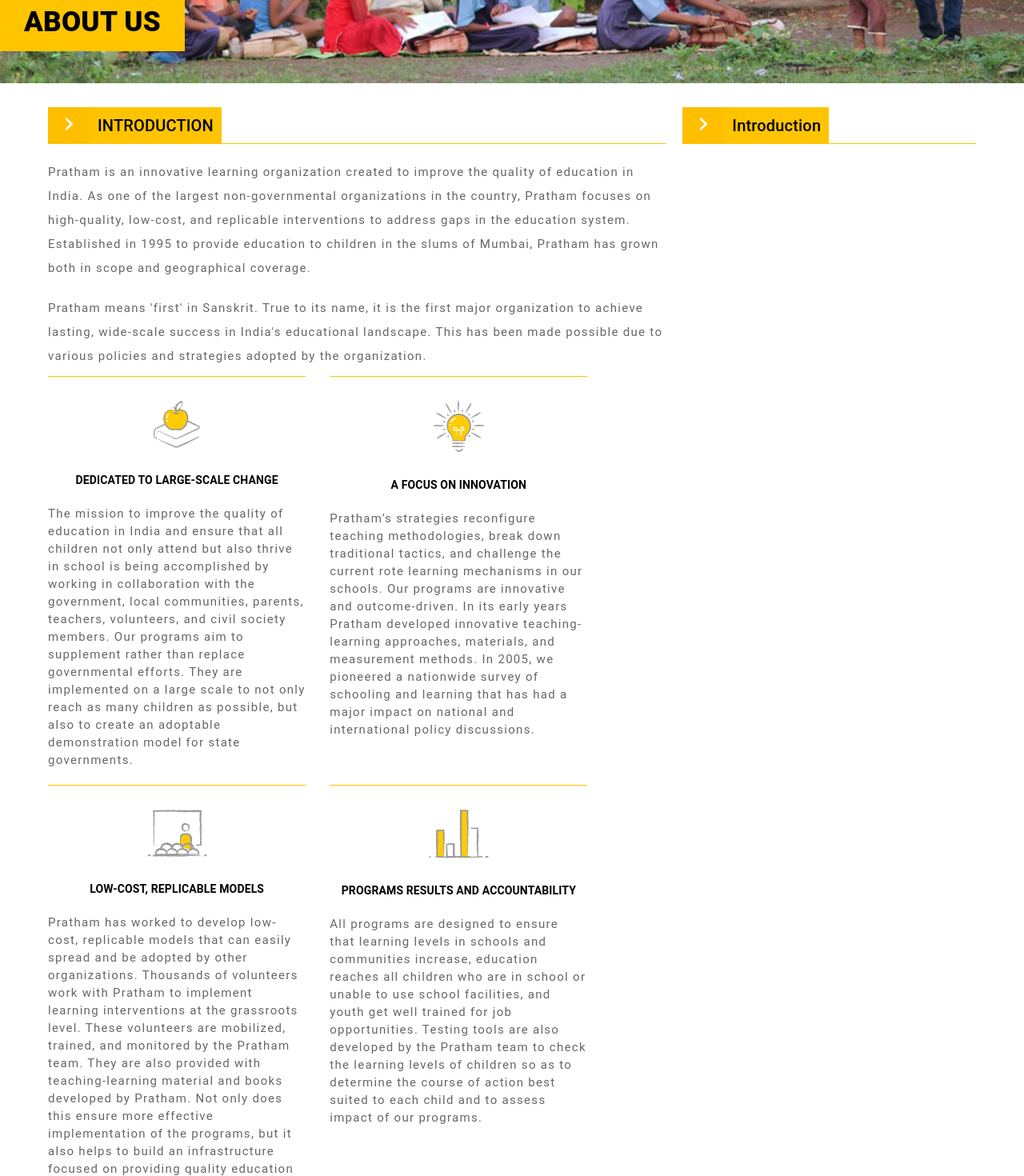
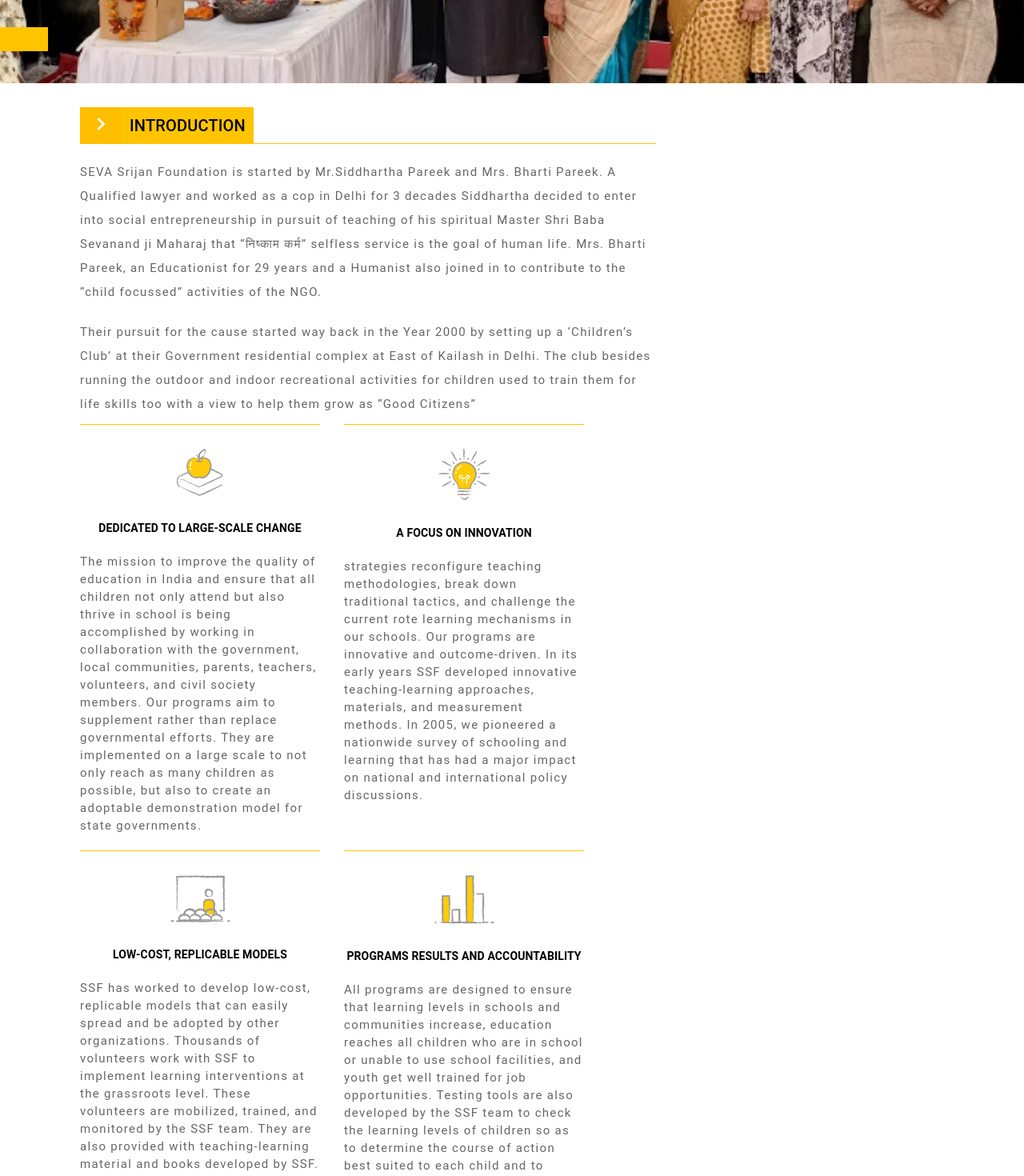
Before and after one commit to anil88prajapati/ngo, a React (Create React App) app: page /about in a window 1280 px wide. Shown: the part 460-1930 px from the top of the page at 80% size. Built offline with nearby package versions, Linux system fonts and the light colour scheme.

Commit message:
change
change

```diff
--- a/src/pages/client/About/AboutsUs.js
+++ b/src/pages/client/About/AboutsUs.js
@@ -1,5 +1,5 @@
 import { Button, Grid, Typography } from '@mui/material'
-import aboutusbg from '../../../assets/About-Us.jpg'
+import aboutusbg from '../../../assets/aboutUs.jpg'
 import Header from '../../../components/Header'
 import Footer from '../../../global/Footer'
 import HeadingGlobal from '../../../global/HeadingGlobal'
@@ -13,21 +13,22 @@
 import donateicon from '../../../assets/donate-icon.png'
 import workwithus from '../../../assets/work-with-usicon.png'
 import getInvolved from '../../../assets/get-involvedicon.png'
+import {ABOUT_US_CONTENT, ABOUT_US_CONTENT1} from '../../../constant'
 
 const AboutsUs = () => {
     return (
         <>
             <Header pageState="ABOUT US" />
-            <PageBanner bannerPic={aboutusbg} text='ABOUT US' />
-            <Grid container sx={{ mt: "30px", p: '0px 60px' }}>
+            <PageBanner bannerPic={aboutusbg} />
+            <Grid container sx={{ mt: "30px", p: '0px 100px' }}>
                 <Grid item lg={8}>
                     <Grid item >
                         <HeadingGlobal title="INTRODUCTION" />
                         <Typography sx={{ opacity: 0.6, mt: '20px', mb: '10px', letterSpacing: '1.3px', lineHeight: '30px', fontSize: '15px' }}>
-                            Pratham is an innovative learning organization created to improve the quality of education in India. As one of the largest non-governmental organizations in the country, Pratham focuses on high-quality, low-cost, and replicable interventions to address gaps in the education system. Established in 1995 to provide education to children in the slums of Mumbai, Pratham has grown both in scope and geographical coverage.
+                        {ABOUT_US_CONTENT}
                         </Typography>
                         <Typography sx={{ opacity: 0.6, mt: '20px', mb: '10px', letterSpacing: '1.3px', lineHeight: '30px', fontSize: '15px' }}>
-                            Pratham means 'first' in Sanskrit. True to its name, it is the first major organization to achieve lasting, wide-scale success in India's educational landscape. This has been made possible due to various policies and strategies adopted by the organization.
+                        {ABOUT_US_CONTENT1}
                         </Typography>
                     </Grid>
                     <Grid container>
@@ -39,18 +40,18 @@
                         <Grid item lg={5} sx={{ m: '0px 30px 0px 0px', borderTop: `1px solid ${HEADER_HOVER_COLOR}`, display: 'flex', flexDirection: 'column', alignItems: 'center' }}>
                             <img src={bulb} alt='bulb' style={{ margin: '30px 0px' }} />
                             <Typography textAlign={'center'} sx={{ fontWeight: 700, m: '0px', fontSize: '14px' }}>A FOCUS ON INNOVATION</Typography>
-                            <Typography sx={{ m: '20px 0px', opacity: 0.6, letterSpacing: '1.3px', lineHeight: '22px', fontSize: '15px' }}>Pratham’s strategies reconfigure teaching methodologies, break down traditional tactics,
-                                and challenge the current rote learning mechanisms in our schools. Our programs are innovative and outcome-driven. In its early years Pratham developed innovative teaching-learning approaches, materials, and measurement methods. In 2005, we pioneered a nationwide survey of schooling and learning that has had a major impact on national and international policy discussions.</Typography>
+                            <Typography sx={{ m: '20px 0px', opacity: 0.6, letterSpacing: '1.3px', lineHeight: '22px', fontSize: '15px' }}>strategies reconfigure teaching methodologies, break down traditional tactics,
+                                and challenge the current rote learning mechanisms in our schools. Our programs are innovative and outcome-driven. In its early years SSF developed innovative teaching-learning approaches, materials, and measurement methods. In 2005, we pioneered a nationwide survey of schooling and learning that has had a major impact on national and international policy discussions.</Typography>
                         </Grid>
                         <Grid item lg={5} sx={{ m: '0px 30px 0px 0px', borderTop: `1px solid ${HEADER_HOVER_COLOR}`, display: 'flex', flexDirection: 'column', alignItems: 'center' }}>
                             <img src={monitor} alt='monitor' style={{ margin: '30px 0px' }} />
                             <Typography textAlign={'center'} sx={{ fontWeight: 700, m: '0px', fontSize: '14px' }}>LOW-COST, REPLICABLE MODELS</Typography>
-                            <Typography sx={{ m: '20px 0px', opacity: 0.6, letterSpacing: '1.3px', lineHeight: '22px', fontSize: '15px' }}>Pratham has worked to develop low-cost, replicable models that can easily spread and be adopted by other organizations. Thousands of volunteers work with Pratham to implement learning interventions at the grassroots level. These volunteers are mobilized, trained, and monitored by the Pratham team. They are also provided with teaching-learning material and books developed by Pratham. Not only does this ensure more effective implementation of the programs, but it also helps to build an infrastructure focused on providing quality education to children.</Typography>
+                            <Typography sx={{ m: '20px 0px', opacity: 0.6, letterSpacing: '1.3px', lineHeight: '22px', fontSize: '15px' }}>SSF has worked to develop low-cost, replicable models that can easily spread and be adopted by other organizations. Thousands of volunteers work with SSF to implement learning interventions at the grassroots level. These volunteers are mobilized, trained, and monitored by the SSF team. They are also provided with teaching-learning material and books developed by SSF. Not only does this ensure more effective implementation of the programs, but it also helps to build an infrastructure focused on providing quality education to children.</Typography>
                         </Grid>
                         <Grid item lg={5} sx={{ m: '0px 30px 0px 0px', borderTop: `1px solid ${HEADER_HOVER_COLOR}`, display: 'flex', flexDirection: 'column', alignItems: 'center' }}>
                             <img src={graph} alt='graph' style={{ margin: '30px 0px' }} />
                             <Typography textAlign={'center'} sx={{ fontWeight: 700, m: '0px', fontSize: '14px' }}>PROGRAMS RESULTS AND ACCOUNTABILITY</Typography>
-                            <Typography sx={{ m: '20px 0px', opacity: 0.6, letterSpacing: '1.3px', lineHeight: '22px', fontSize: '15px' }}>All programs are designed to ensure that learning levels in schools and communities increase, education reaches all children who are in school or unable to use school facilities, and youth get well trained for job opportunities. Testing tools are also developed by the Pratham team to check the learning levels of children so as to determine the course of action best suited to each child and to assess impact of our programs.</Typography>
+                            <Typography sx={{ m: '20px 0px', opacity: 0.6, letterSpacing: '1.3px', lineHeight: '22px', fontSize: '15px' }}>All programs are designed to ensure that learning levels in schools and communities increase, education reaches all children who are in school or unable to use school facilities, and youth get well trained for job opportunities. Testing tools are also developed by the SSF team to check the learning levels of children so as to determine the course of action best suited to each child and to assess impact of our programs.</Typography>
                         </Grid>
                     </Grid>
                     <Grid item>
@@ -76,10 +77,10 @@
                     </Grid>
                 </Grid>
 
-                <Grid item lg={4} sx={{ pl: '20px' }}>
+                {/* <Grid item lg={4} sx={{ pl: '20px' }}>
                     <HeadingGlobal title="Introduction" />
 
-                </Grid>
+                </Grid> */}
             </Grid>
 
             <Footer />
--- a/src/pages/client/Contact.js
+++ b/src/pages/client/Contact.js
@@ -4,7 +4,7 @@
 import PageBanner from '../../global/PageBanner'
 import contactPic from '../../assets/contactimage.jpg'
 import { Divider, Grid, Typography } from '@mui/material'
-import { DELHI_ADDRESS, EMAIL_ADDR, MUMBAI_ADDRESS } from '../../constant'
+import { DELHI_ADDRESS, EMAIL_ADDR, JAIPUR_ADDRESS } from '../../constant'
 import HeadingGlobal from '../../global/HeadingGlobal'
 
 const Contact = () => {
@@ -25,9 +25,9 @@
                     </Grid>
                     <Divider sx={{ border: '1px solid lightgray', width: '100%', m: '30px 0px', opacity: 0.5 }} />
                     <Grid item>
-                        <Typography sx={{ fontWeight: 500, m: '10px 0px' }}>MUMBAI OFFICE (REGISTERED)</Typography>
+                        <Typography sx={{ fontWeight: 500, m: '10px 0px' }}>JAIPUR OFFICE</Typography>
                         <Typography sx={{ fontWeight: 300, color: 'gray' }}>
-                            {MUMBAI_ADDRESS}
+                            {JAIPUR_ADDRESS}
                         </Typography>
                         <Typography sx={{ fontWeight: 300, color: 'gray' }}>{EMAIL_ADDR}</Typography>
                     </Grid>
--- a/src/pages/client/Homepage.js
+++ b/src/pages/client/Homepage.js
@@ -45,7 +45,7 @@
         <ImageCarousel slides={slides} />
         <AboutUs />
         <Programs />
-        <Progress />
+        {/* <Progress /> */}
         <WhatsNew />
         <OtherWebsite />
         {/* <OurPartners /> */}
```
